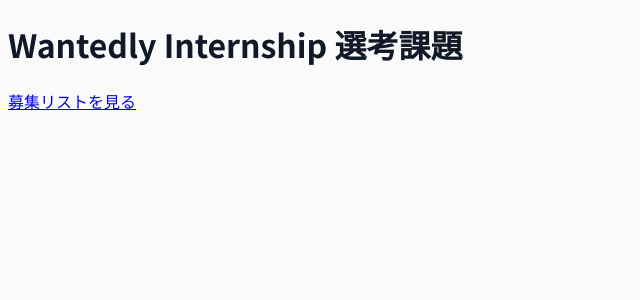
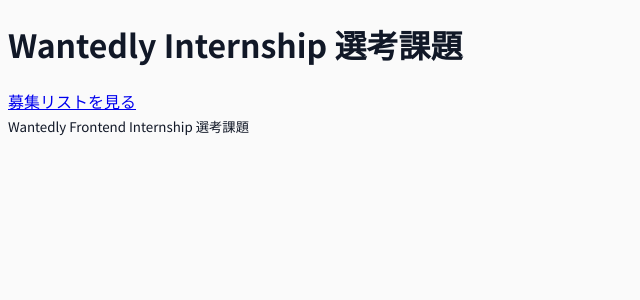
Before and after one commit to k1tikurisu/wantedly-frontend, a Next.js app: page / in a window 1280 px wide. Shown: the top 300 px of the page, without its empty margins (0-640 px from the left). Built offline with nearby package versions, Linux system fonts and the light colour scheme.

Commit message:
feat: 🎸 add sticky footer

```diff
--- /dev/null
+++ b/components/Footer.tsx
@@ -0,0 +1,9 @@
+import React from 'react'
+
+export const Footer = () => {
+  return (
+    <footer className="text-center w-full text-gray-600 bg-white border-t-2 border-gray-100 py-3 flex items-center justify-center">
+      <small>Wantedly Frontend Internship 選考課題</small>
+    </footer>
+  )
+}
--- a/components/Layout.tsx
+++ b/components/Layout.tsx
@@ -1,5 +1,6 @@
 import React from 'react'
 import { Header } from './Header'
+import { Footer } from './Footer'
 
 type Props = {
   children?: React.ReactNode
@@ -7,11 +8,12 @@
 
 export const Layout: React.FC<Props> = ({ children }) => {
   return (
-    <div>
+    <div className="min-h-screen flex flex-col">
       <Header />
-      <div className="container px-4 mx-auto lg:max-w-6xl lg:mt-12">
+      <div className="container px-4 mx-auto lg:max-w-6xl lg:mt-12 mb-auto">
         {children}
       </div>
+      <Footer />
     </div>
   )
 }
--- a/pages/index.tsx
+++ b/pages/index.tsx
@@ -11,7 +11,7 @@
         description="Wantedly Frontend Internship 選考課題"
       />
       <Link href="/projects">
-        <a>募集リストを見る</a>
+        <a className="text-blue-400 hover:text-blue-900">募集リストを見る</a>
       </Link>
     </Layout>
   )
```
Also changed, not shown: 2 other files (tests, documents, lock files or other folders).
